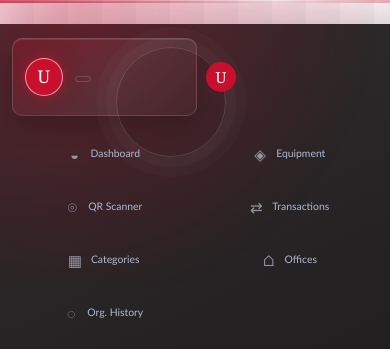
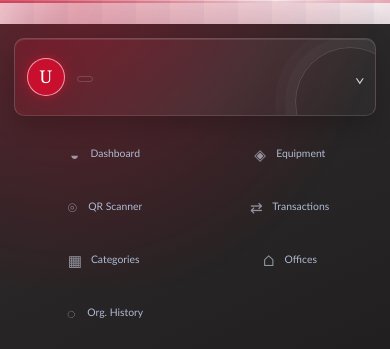
Before and after one commit to RJ-Batiller/ITEMS, a Flask app: template templates/dashboard.html in a window 390 px wide. Shown: the top 349 px of the page. Run offline with Flask 3, Linux system fonts and the light colour scheme; the template is opened without the code that fills it, so the values that code supplies are empty.

Commit message:
Unify mobile profile and account card

```diff
--- a/static/css/app.css
+++ b/static/css/app.css
@@ -3872,12 +3872,12 @@ body {
 
 @media (max-width: 900px) {
     .sidebar-user {
-        width: 205px;
+        width: min(380px, calc(100vw - 32px));
         max-width: calc(100vw - 32px);
-        margin-right: 0 !important;
-        margin-left: 0 !important;
+        margin-right: auto !important;
+        margin-left: auto !important;
         padding: 10px 11px;
-        overflow: visible;
+        overflow: hidden;
     }
 
     html,
@@ -3944,48 +3944,54 @@ body {
 @media (max-width: 900px) {
     .sidebar-user > .topbar-account {
         position: absolute;
-        top: 50%;
-        right: auto;
-        left: calc(100% + 8px);
-        transform: translateY(-50%);
+        inset: 0;
+        transform: none;
     }
 
     .sidebar-user > .topbar-account .topbar-account-toggle {
-        display: grid;
-        width: 34px;
-        min-width: 34px;
-        height: 34px;
-        padding: 2px;
-        place-items: center;
+        display: flex;
+        width: 100%;
+        min-width: 0;
+        height: 100%;
+        justify-content: flex-end;
+        padding: 2px 5px;
         border: 0;
-        border-radius: 50%;
+        border-radius: 10px;
         background: transparent;
     }
 
     .sidebar-user > .topbar-account .topbar-account-toggle img,
-    .sidebar-user > .topbar-account .topbar-account-avatar {
-        width: 30px;
-        height: 30px;
-    }
-
+    .sidebar-user > .topbar-account .topbar-account-avatar,
     .sidebar-user > .topbar-account .topbar-account-copy,
     .sidebar-user > .topbar-account .topbar-account-caret {
         display: none;
     }
 
+    .sidebar-user > .topbar-account .topbar-account-caret {
+        display: block;
+        margin: 0;
+        padding: 4px 5px;
+        color: rgba(255, 255, 255, 0.78);
+        font-size: 1.1rem;
+    }
+
     .sidebar-user > .topbar-account .topbar-account-menu {
         top: calc(100% + 8px);
-        right: auto;
-        left: 0;
+        right: 0;
+        left: auto;
+    }
+
+    .sidebar-user-info {
+        position: relative;
+        z-index: 2;
+        padding-right: 30px;
     }
 }
 
 @media (max-width: 520px) {
     .sidebar-user {
-        width: 185px;
+        width: calc(100vw - 28px);
         max-width: calc(100vw - 28px);
-        margin-right: 0 !important;
-        margin-left: 0 !important;
         padding: 8px 10px;
     }
 
```
